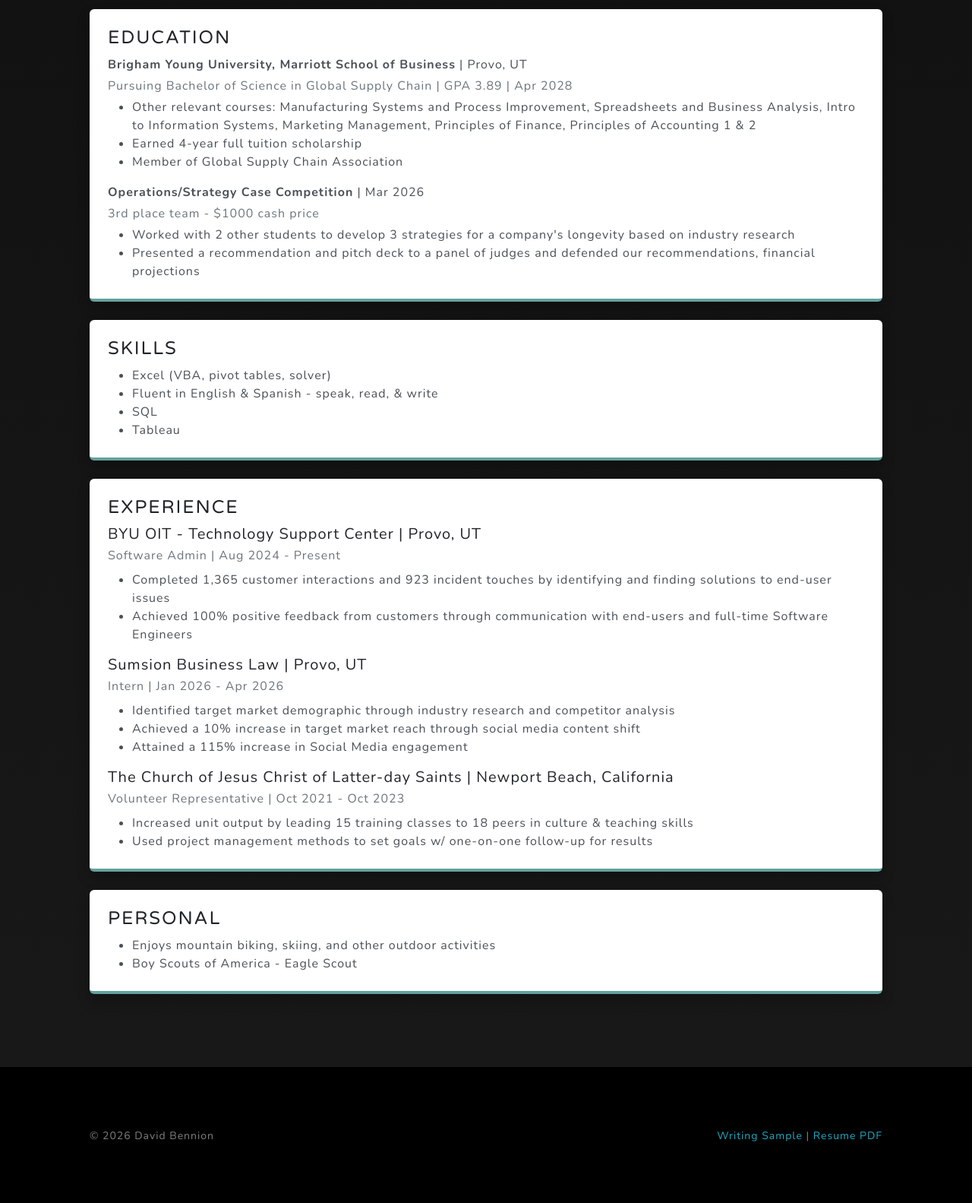
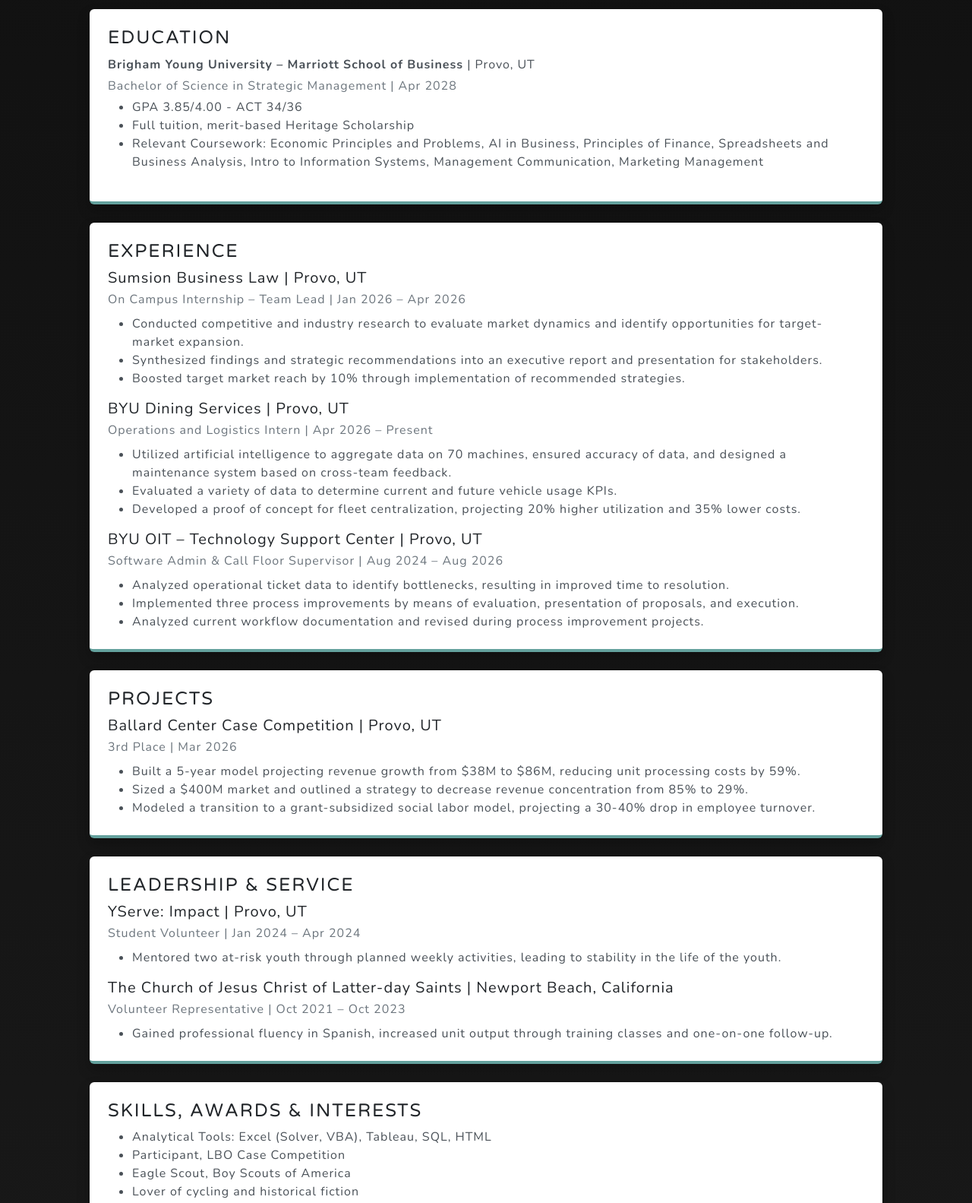
Before and after one commit to 21dbennion/portfolio, a plain HTML site: page index.html in a window 1280 px wide. Shown: the part 980-2563 px from the top of the page at 76% size. Drawn offline with nearby package versions, Linux system fonts and the light colour scheme.

Commit message:
Add files via upload

```diff
--- a/index.html
+++ b/index.html
@@ -119,30 +119,12 @@
       <div class="card resume-card mb-4">
         <div class="card-body p-4">
           <h3 class="h4 section-title">Education</h3>
-          <p class="mb-1"><strong>Brigham Young University, Marriott School of Business</strong> | Provo, UT</p>
-          <p class="text-secondary mb-1">Pursuing Bachelor of Science in Global Supply Chain | GPA 3.89 | Apr 2028</p>
+          <p class="mb-1"><strong>Brigham Young University – Marriott School of Business</strong> | Provo, UT</p>
+          <p class="text-secondary mb-1">Bachelor of Science in Strategic Management | Apr 2028</p>
           <ul class="mb-3">
-            <li>Other relevant courses: Manufacturing Systems and Process Improvement, Spreadsheets and Business Analysis, Intro to Information Systems, Marketing Management, Principles of Finance, Principles of Accounting 1 &amp; 2</li>
-            <li>Earned 4-year full tuition scholarship</li>
-            <li>Member of Global Supply Chain Association</li>
-          </ul>
-          <p class="mb-1"><strong>Operations/Strategy Case Competition</strong> | Mar 2026</p>
-          <p class="text-secondary mb-1">3rd place team - $1000 cash price</p>
-          <ul class="mb-0">
-            <li>Worked with 2 other students to develop 3 strategies for a company's longevity based on industry research</li>
-            <li>Presented a recommendation and pitch deck to a panel of judges and defended our recommendations, financial projections</li>
-          </ul>
-        </div>
-      </div>
-
-      <div class="card resume-card mb-4">
-        <div class="card-body p-4">
-          <h3 class="h4 section-title">Skills</h3>
-          <ul class="mb-0">
-            <li>Excel (VBA, pivot tables, solver)</li>
-            <li>Fluent in English &amp; Spanish - speak, read, &amp; write</li>
-            <li>SQL</li>
-            <li>Tableau</li>
+            <li>GPA 3.85/4.00 - ACT 34/36</li>
+            <li>Full tuition, merit-based Heritage Scholarship</li>
+            <li>Relevant Coursework: Economic Principles and Problems, AI in Business, Principles of Finance, Spreadsheets and Business Analysis, Intro to Information Systems, Management Communication, Marketing Management</li>
           </ul>
         </div>
       </div>
@@ -151,28 +133,65 @@
         <div class="card-body p-4">
           <h3 class="h4 section-title">Experience</h3>
           <article class="mb-3">
-            <h4 class="h5 mb-1">BYU OIT - Technology Support Center | Provo, UT</h4>
-            <p class="text-secondary mb-2">Software Admin | Aug 2024 - Present</p>
+            <h4 class="h5 mb-1">Sumsion Business Law | Provo, UT</h4>
+            <p class="text-secondary mb-2">On Campus Internship – Team Lead | Jan 2026 – Apr 2026</p>
             <ul>
-              <li>Completed 1,365 customer interactions and 923 incident touches by identifying and finding solutions to end-user issues</li>
-              <li>Achieved 100% positive feedback from customers through communication with end-users and full-time Software Engineers</li>
+              <li>Conducted competitive and industry research to evaluate market dynamics and identify opportunities for target-market expansion.</li>
+              <li>Synthesized findings and strategic recommendations into an executive report and presentation for stakeholders.</li>
+              <li>Boosted target market reach by 10% through implementation of recommended strategies.</li>
             </ul>
           </article>
           <article class="mb-3">
-            <h4 class="h5 mb-1">Sumsion Business Law | Provo, UT</h4>
-            <p class="text-secondary mb-2">Intern | Jan 2026 - Apr 2026</p>
+            <h4 class="h5 mb-1">BYU Dining Services | Provo, UT</h4>
+            <p class="text-secondary mb-2">Operations and Logistics Intern | Apr 2026 – Present</p>
             <ul>
-              <li>Identified target market demographic through industry research and competitor analysis</li>
-              <li>Achieved a 10% increase in target market reach through social media content shift</li>
-              <li>Attained a 115% increase in Social Media engagement</li>
+              <li>Utilized artificial intelligence to aggregate data on 70 machines, ensured accuracy of data, and designed a maintenance system based on cross-team feedback.</li>
+              <li>Evaluated a variety of data to determine current and future vehicle usage KPIs.</li>
+              <li>Developed a proof of concept for fleet centralization, projecting 20% higher utilization and 35% lower costs.</li>
+            </ul>
+          </article>
+          <article>
+            <h4 class="h5 mb-1">BYU OIT – Technology Support Center | Provo, UT</h4>
+            <p class="text-secondary mb-2">Software Admin &amp; Call Floor Supervisor | Aug 2024 – Aug 2026</p>
+            <ul class="mb-0">
+              <li>Analyzed operational ticket data to identify bottlenecks, resulting in improved time to resolution.</li>
+              <li>Implemented three process improvements by means of evaluation, presentation of proposals, and execution.</li>
+              <li>Analyzed current workflow documentation and revised during process improvement projects.</li>
+            </ul>
+          </article>
+        </div>
+      </div>
+
+      <div class="card resume-card mb-4">
+        <div class="card-body p-4">
+          <h3 class="h4 section-title">Projects</h3>
+          <article>
+            <h4 class="h5 mb-1">Ballard Center Case Competition | Provo, UT</h4>
+            <p class="text-secondary mb-2">3rd Place | Mar 2026</p>
+            <ul class="mb-0">
+              <li>Built a 5-year model projecting revenue growth from $38M to $86M, reducing unit processing costs by 59%.</li>
+              <li>Sized a $400M market and outlined a strategy to decrease revenue concentration from 85% to 29%.</li>
+              <li>Modeled a transition to a grant-subsidized social labor model, projecting a 30-40% drop in employee turnover.</li>
+            </ul>
+          </article>
+        </div>
+      </div>
+
+      <div class="card resume-card mb-4">
+        <div class="card-body p-4">
+          <h3 class="h4 section-title">Leadership &amp; Service</h3>
+          <article class="mb-3">
+            <h4 class="h5 mb-1">YServe: Impact | Provo, UT</h4>
+            <p class="text-secondary mb-2">Student Volunteer | Jan 2024 – Apr 2024</p>
+            <ul>
+              <li>Mentored two at-risk youth through planned weekly activities, leading to stability in the life of the youth.</li>
             </ul>
           </article>
           <article>
             <h4 class="h5 mb-1">The Church of Jesus Christ of Latter-day Saints | Newport Beach, California</h4>
-            <p class="text-secondary mb-2">Volunteer Representative | Oct 2021 - Oct 2023</p>
+            <p class="text-secondary mb-2">Volunteer Representative | Oct 2021 – Oct 2023</p>
             <ul class="mb-0">
-              <li>Increased unit output by leading 15 training classes to 18 peers in culture &amp; teaching skills</li>
-              <li>Used project management methods to set goals w/ one-on-one follow-up for results</li>
+              <li>Gained professional fluency in Spanish, increased unit output through training classes and one-on-one follow-up.</li>
             </ul>
           </article>
         </div>
@@ -180,10 +199,12 @@
 
       <div class="card resume-card">
         <div class="card-body p-4">
-          <h3 class="h4 section-title">Personal</h3>
+          <h3 class="h4 section-title">Skills, Awards &amp; Interests</h3>
           <ul class="mb-0">
-            <li>Enjoys mountain biking, skiing, and other outdoor activities</li>
-            <li>Boy Scouts of America - Eagle Scout</li>
+            <li>Analytical Tools: Excel (Solver, VBA), Tableau, SQL, HTML</li>
+            <li>Participant, LBO Case Competition</li>
+            <li>Eagle Scout, Boy Scouts of America</li>
+            <li>Lover of cycling and historical fiction</li>
           </ul>
         </div>
       </div>
```
